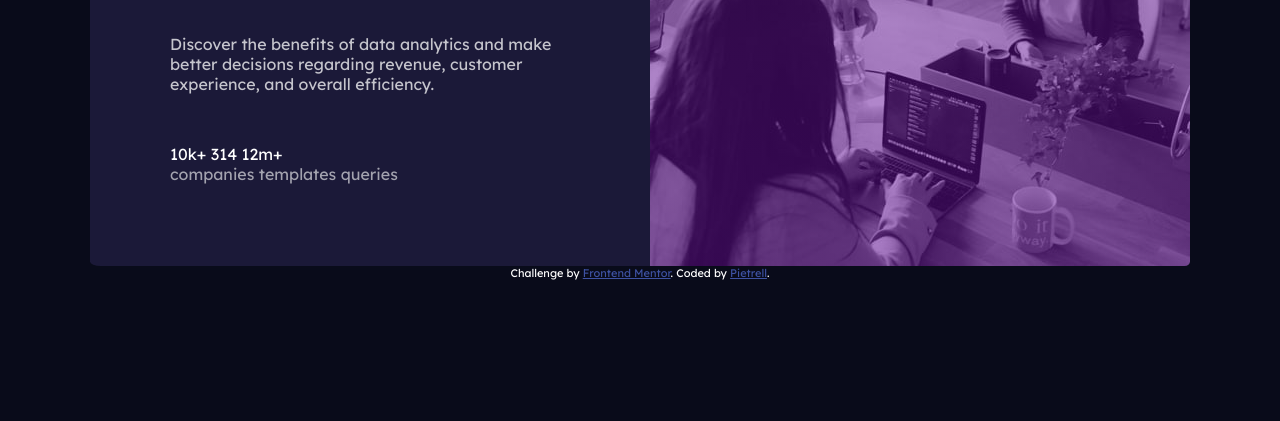
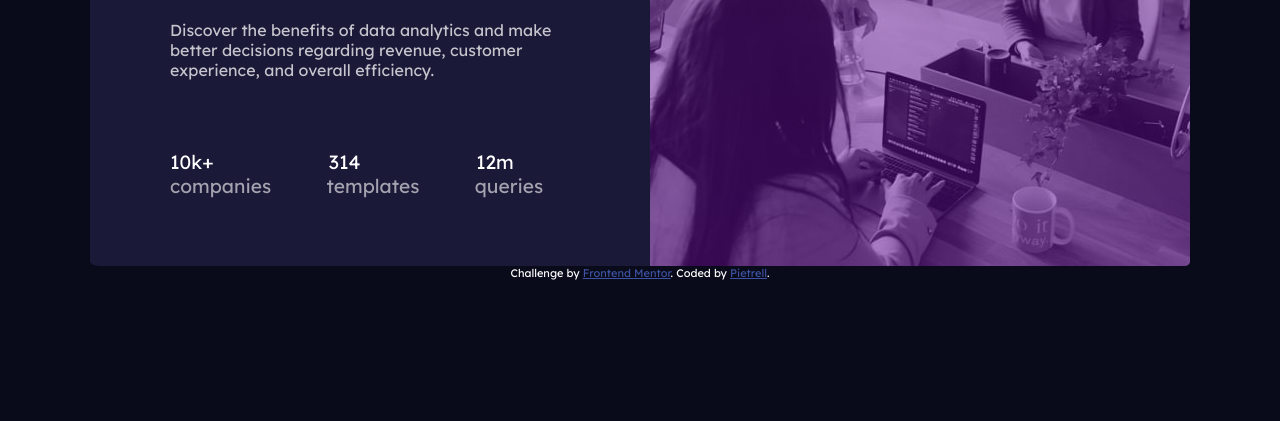
Before and after one commit to Pietrelll/frontendmentor-challanges, a plain HTML site: page stats preview card component/index.html in a window 1280 px wide. Shown: the part 379-800 px from the top of the page. Drawn offline with Linux system fonts and the light colour scheme.

Commit message:
final version of the challange

```diff
--- a/stats preview card component/index.html
+++ b/stats preview card component/index.html
@@ -34,10 +34,13 @@
           customer<br>
           experience, and overall efficiency.</p>
         <div id="stats">
-          10k+ 314 12m+ <br>
-          <span class="stat_heading">companies</span>
-          <span class="stat_heading">templates</span>
-          <span class="stat_heading">queries</span>
+          <span class="stat-num">10k+</span>
+          <span class="stat-num">314</span>
+          <span class="stat-num">12m</span>
+          <br>
+          <span class="stat-text">companies</span>
+          <span class="stat-text">templates</span>
+          <span class="stat-text">queries</span>
         </div>
       </div>
       <!-- <div class="column"></div> -->
--- a/stats preview card component/style.css
+++ b/stats preview card component/style.css
@@ -24,6 +24,7 @@ h1 {
 
 #stats {
     margin-top: 50px;
+    font-size: larger;
 }
 
 h1,
@@ -31,8 +32,13 @@ h1,
     color: hsl(0, 0%, 100%);
 }
 
-.stat_heading {
+.stat-text {
     color: hsla(0, 0%, 100%, 0.6);
+    padding-right: 50px;
+}
+
+.stat-num {
+    padding-right: 110px;
 }
 
 #insights {
@@ -76,4 +82,5 @@ h1,
 #text,
 #stats {
     margin-left: 80px;
+    padding-bottom: 20px;
 }
```
